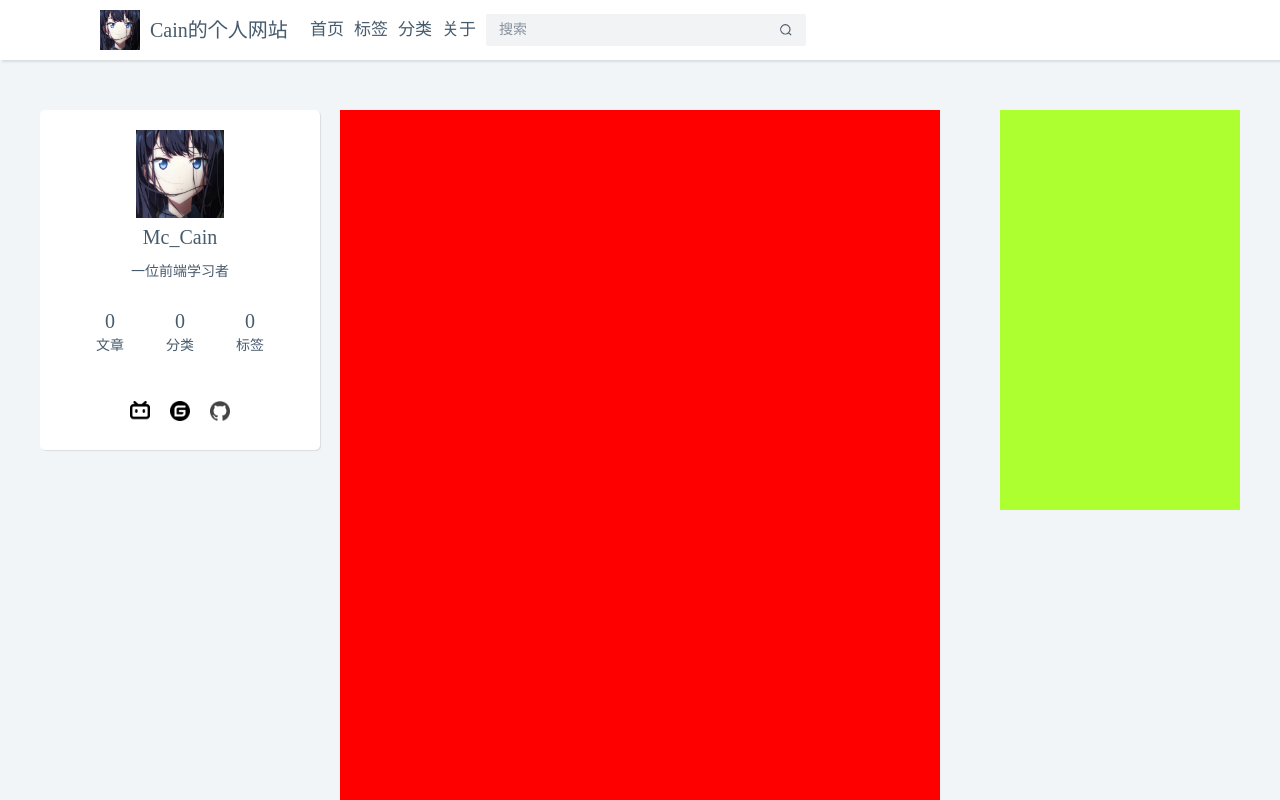
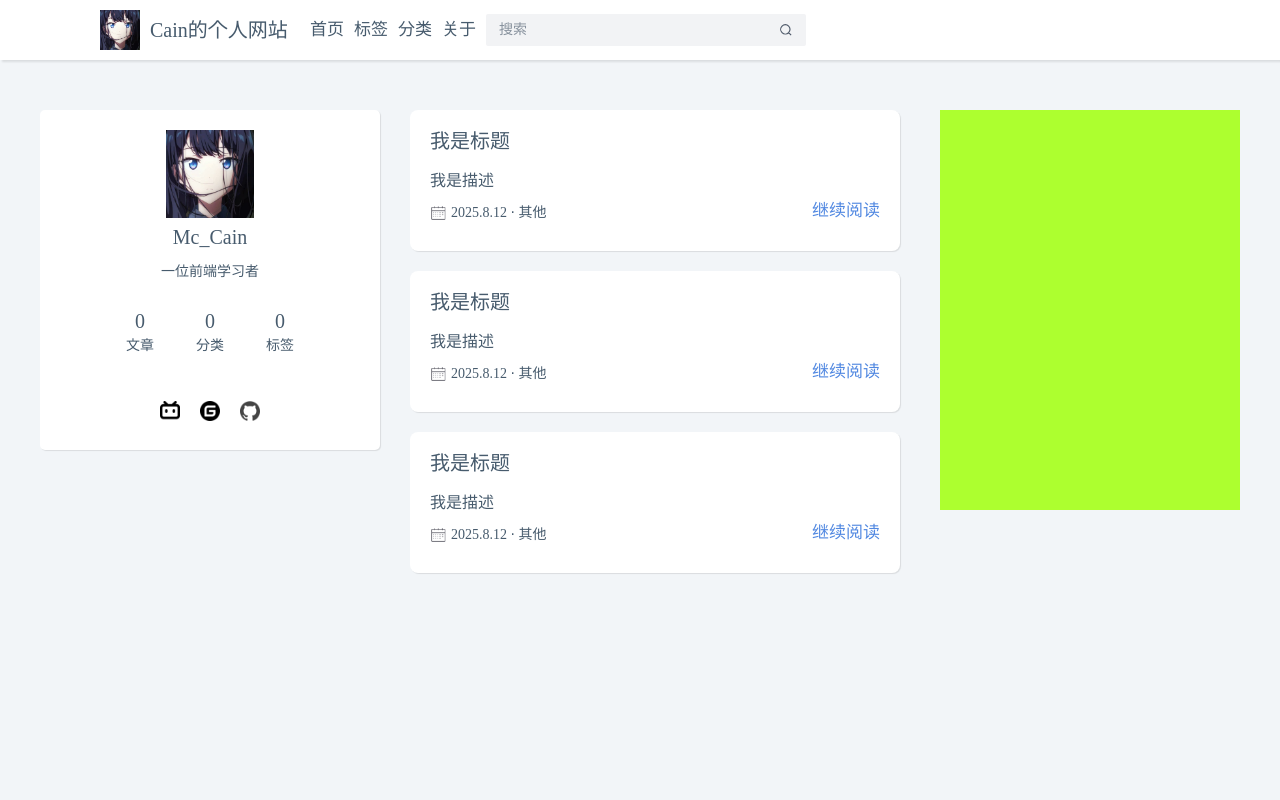
Before and after one commit to cjw260/myBlog, a Vue app: page / in a window 1280 px wide. Shown: the top 800 px of the page. Built offline with nearby package versions, Linux system fonts and the light colour scheme; a web font is replaced by a local one.

Commit message:
home中间部分搭建

```diff
--- /dev/null
+++ b/src/views/Home/components/articleItem.vue
@@ -0,0 +1,64 @@
+<script setup>
+</script>
+
+
+<template>
+  <div class="itemContainer">
+    <div class="titleContainer">我是标题</div>
+    <div class="description">我是描述</div>
+    <div class="time">
+      <div class="timeLeft">
+        <img
+          style="height: 16px; margin-right: 5px"
+          src="@/assets/img/time.png"
+        />2025.8.12 &sdot; 其他
+      </div>
+      <div class="timeRight">继续阅读</div>
+    </div>
+  </div>
+</template>
+
+
+<style scoped>
+.itemContainer {
+  width: 100%;
+  height: 141px;
+  background-color: white;
+  border-radius: 8px;
+  box-shadow: 1px 1px 1px rgba(0, 0, 0, 0.1);
+  padding: 20px;
+  box-sizing: border-box;
+  margin-bottom: 20px;
+}
+.titleContainer {
+  font-size: 20px;
+  color: #475b6d;
+  height: 30%;
+}
+.description {
+  font-size: 16px;
+  color: #475b6d;
+  height: 30%;
+  display: flex;
+  align-items: flex-end;
+  white-space: nowrap;
+  overflow: hidden;
+  text-overflow: ellipsis;
+}
+.time {
+  height: 30%;
+  width: 100%;
+  display: flex;
+  justify-content: space-between;
+  align-items: flex-end;
+}
+.timeLeft {
+  display: flex;
+  align-content: center;
+  color: #475b6d;
+}
+.timeRight {
+  color: #5188E1;
+  font-size: 17px;
+}
+</style>
--- a/src/views/Home/index-home.vue
+++ b/src/views/Home/index-home.vue
@@ -1,11 +1,21 @@
+<script setup>
+import articleItem from './components/articleItem.vue';
+</script>
+
+
 <template>
-  <div>我是home</div>
+  <div
+    class="centerContainer"
+    style="
+      width: 50%;
+      flex: 1 1 auto;
+    "
+  >
+    <articleItem></articleItem>
+    <articleItem></articleItem>
+    <articleItem></articleItem>
+  </div>
 </template>
 
-<script setup>
-
-</script>
-
 <style scoped>
-
 </style>
--- a/src/views/Layout/components/AvatarContainer.vue
+++ b/src/views/Layout/components/AvatarContainer.vue
@@ -15,7 +15,7 @@ const isHover3 = ref(false);
 <template>
   <div
       class="leftContainer"
-      style="width: 20%; height: 400px; margin-right: 30px"
+      style="width: 20%; height: 400px; margin-right: 30px;flex:0 0 300px"
     >
       <div
         class="avatarContainer"
--- a/src/views/Layout/index-layout.vue
+++ b/src/views/Layout/index-layout.vue
@@ -51,7 +51,7 @@ import AvatarContainer from './components/AvatarContainer.vue';
       </router-link>
       <div
         class="mainContainer"
-        style="display: flex; justify-content: center; align-items: center"
+        style="display: flex; justify-content: center; align-items: center;"
       >
         <router-link style="text-decoration: none" class="label"
           >首页</router-link
@@ -78,21 +78,14 @@ import AvatarContainer from './components/AvatarContainer.vue';
       padding: 50px 40px 50px 40px;
       display: flex;
       justify-content: space-between;
+      gap: 40px;
     "
   >
     <AvatarContainer></AvatarContainer>
-    <div
-      class="centerContainer"
-      style="
-        background-color: red;
-        width: 50%;
-        height: 1000px;
-        margin-right: 30px;
-      "
-    ></div>
+    <router-view></router-view>
     <div
       class="rightContainer"
-      style="background-color: greenyellow; width: 20%; height: 400px"
+      style="background-color: greenyellow; width: 20%; height: 400px;flex:0 0 300px"
     ></div>
   </div>
 </template>
```
Also changed, not shown: src/router/index.js (+7 -1 lines), src/assets/img/time.png (added).
